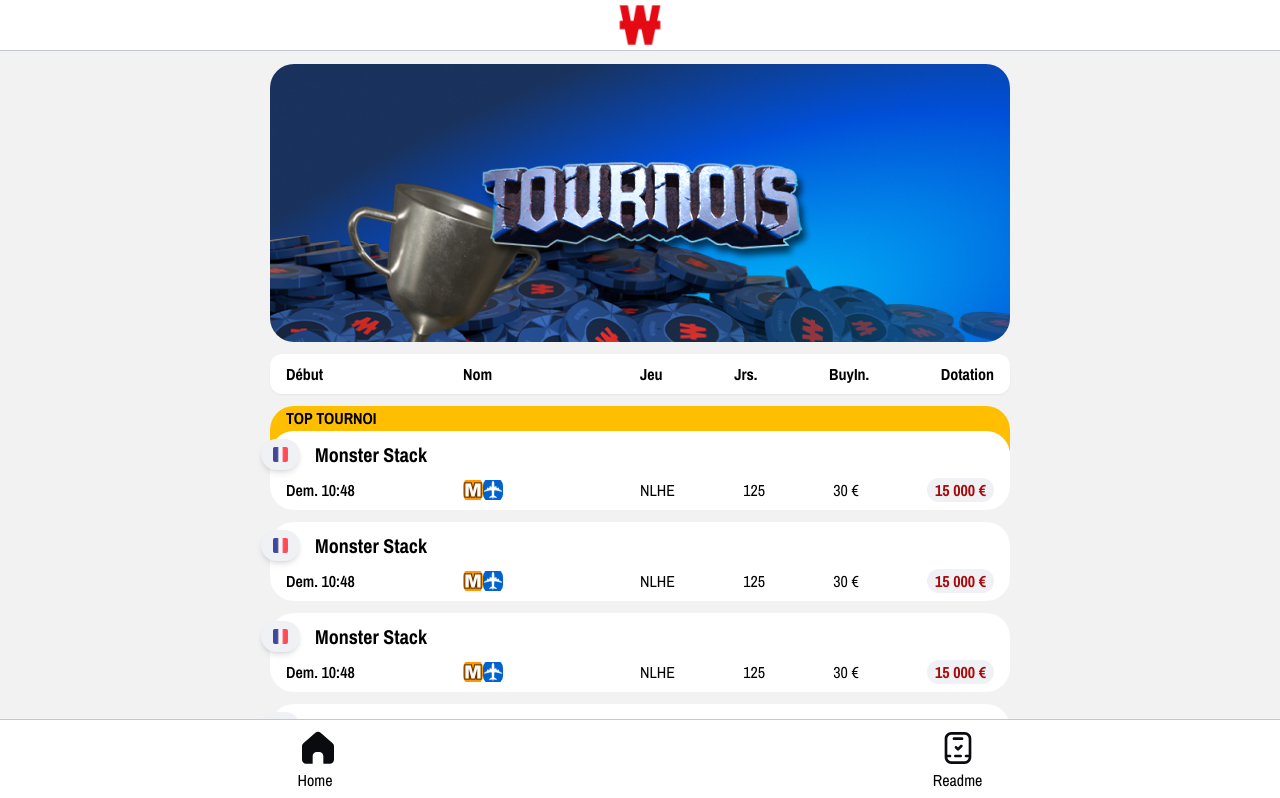
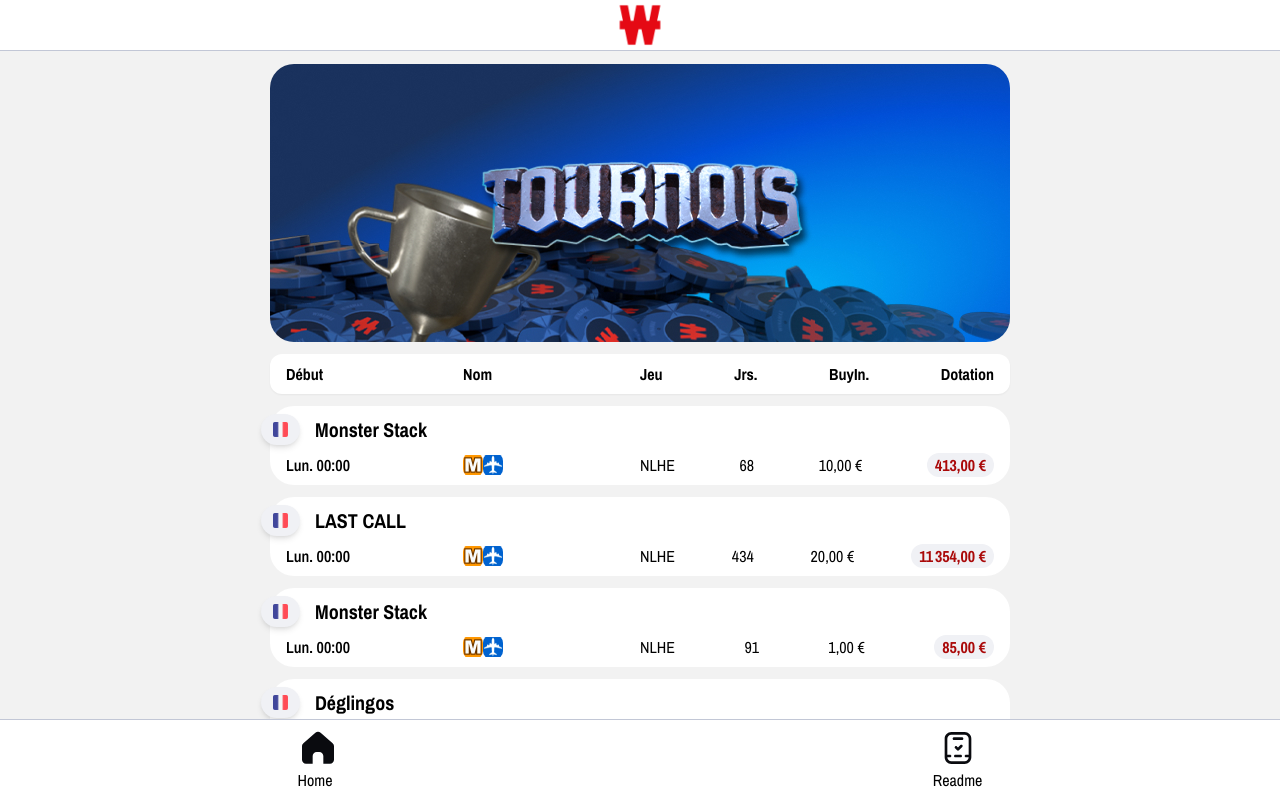
Before and after one commit to LaCause/front-winamax, a React (Vite) app: page / in a window 1280 px wide. Shown: the top 798 px of the page. Built offline with nearby package versions, Linux system fonts and the light colour scheme.

Commit message:
feat/add-hooks: add animation & tournament hooks

```diff
--- a/src/components/molecules/Tab/Tab.tsx
+++ b/src/components/molecules/Tab/Tab.tsx
@@ -5,8 +5,10 @@ import iconF from '/assets/icons/f.png'
 import React, { useEffect, useState } from 'react'
 import iconToken from '/assets/icons/token.svg'
 import { TabProps } from './Tab.model'
+import { formatCurrency, formatDate } from '../../../utils'
+import { useAnimations } from '../../../hook/useAnimations/useAnimations'
 
-const addTick = (isActive: TabProps['isActive']) => isActive ? <>
+const addTick = (isActive: boolean) => isActive ? <>
     <span className='flex justify-evenly px-1 rounded-3xl bg-primary-green ml-auto'>
         <img className='mr-1' src={iconTick} width={15}/>
         <b className='mr-2 font-archivoNarrowBold text-xl'>IN</b>
@@ -19,48 +21,31 @@ const addInfoBox = (hasInfoBox: TabProps['hasInfoBox']) => hasInfoBox ? <>
     </section>
 </> : null
 
-export const Tab: React.FC<TabProps> = ({ isActive, hasInfoBox, onClick }) => {
-    const border = isActive ? 'shadow-shadowTab' : null
-    const [firstAnimation, setFirstAnimation] = useState<string | null>()
-    const [secondAnimation, setSecondAnimation] = useState<string | null>()
-    const [thirdAnimation, setThirdAnimation] = useState<string | null>()
+export const Tab: React.FC<TabProps> = ({ hasInfoBox, tournament, addTournament, removeTournament }) => {
+    const [active, setActive] = useState<boolean>()
+    const { firstAnimation, secondAnimation, thirdAnimation} = useAnimations(active)
+
+    const handleClick = (event: React.MouseEvent<HTMLLIElement>) => setActive(!active);
+    const border = active ? 'shadow-shadowTab' : null
 
     useEffect(() => {
-        const firstInterval = setTimeout(() => {
-            if (isActive !== undefined) {
-                setFirstAnimation(isActive ? 'animate-running animate-moveFirstToken' : 'animate-running animate-moveFirstTokenReverse')
-            }
-        }, 100)
-
-        const secondInterval = setTimeout(() => {
-            if (isActive !== undefined) {
-                setSecondAnimation(isActive ? 'animate-running animate-moveSecondToken' : 'animate-running animate-moveSecondTokenReverse')
-            }
-        }, 200)
-
-        const thirdInterval = setTimeout(() => {
-            if (isActive !== undefined) {
-                setThirdAnimation(isActive ? 'animate-running animate-moveThirdToken' : 'animate-running animate-moveThirdTokenReverse')
-            }
-        }, 300)
-
-        return () => {
-            clearTimeout(firstInterval)
-            clearTimeout(secondInterval)
-            clearTimeout(thirdInterval)
+        if (active) {
+            addTournament(tournament)
+        } else {
+            removeTournament(tournament)
         }
-    }, [isActive])
+    }, [active])
 
     return <>
-        <li className='relative' onClick={onClick} >
+        <li key={tournament.tournamentId+1} className='relative' onClick={(event) => handleClick(event)} >
             {addInfoBox(hasInfoBox)}
             <section className={`relative flex flex-col text-black rounded-3xl bg-white py-2 px-4 gap-y-2 ${border} cursor-pointer`}>
                 <div className='flex items-center'>
                     <span className='flex py-2 px-3 rounded-3xl bg-primary-white relative -mr-[10px] right-[25px] shadow-md'>
                         <img className='object-contain' src={flagFR} width={15}/>
                     </span>
-                    <b className='font-archivoNarrowBold text-xl'>Monster Stack</b>
-                    {addTick(isActive)}
+                    <b className='font-archivoNarrowBold text-xl'>{tournament.name}</b>
+                    {active && addTick(active)}
                 </div>
                 <img src={iconToken} width={25} className={`animated-token opacity-0 ${firstAnimation}`}/>
                 <img src={iconToken} width={25} className={`animated-token opacity-0 ${secondAnimation}`}/>
@@ -68,7 +53,7 @@ export const Tab: React.FC<TabProps> = ({ isActive, hasInfoBox, onClick }) => {
                 <div className='flex'>
                     <div className='w-1/2 flex'>
                     <span className='w-1/2'>
-                        <time className='font-archivoNarrowSemiBold'>Dem. 10:48</time>
+                        <time className='font-archivoNarrowSemiBold'>{formatDate(tournament.startDate)}</time>
                     </span>
                     <span className='flex w-1/2'>
                         <img className='object-contain rounded-lg' src={iconM} width={20}/>
@@ -77,16 +62,16 @@ export const Tab: React.FC<TabProps> = ({ isActive, hasInfoBox, onClick }) => {
                     </div>
                     <div className='w-1/2 flex justify-between front)'>
                         <p className='font-archivoNarrow'>
-                            NLHE
+                            {tournament.limit}
                         </p>
                         <p className='font-archivoNarrow'>
-                            125
+                            {tournament.nbPlayers}
                         </p>
                         <p className='font-archivoNarrow'>
-                            30 €
+                            {formatCurrency(tournament.buyIn) }
                         </p>
                         <span className='font-archivoNarrowBold rounded-3xl bg-primary-grey px-2 text-primary-red'>
-                            15 000 €
+                            {formatCurrency(tournament.prizepool)}
                         </span>
                     </div>
                 </div>
--- /dev/null
+++ b/src/hook/useAnimations/useAnimations.model.ts
@@ -0,0 +1,5 @@
+export enum ANIMATION_TOKEN_TIMEOUT {
+    ONE = 100,
+    TWO = 200,
+    THREE = 300
+}
--- /dev/null
+++ b/src/hook/useAnimations/useAnimations.tsx
@@ -0,0 +1,40 @@
+import { useEffect, useState } from "react";
+import { ANIMATION_TOKEN_TIMEOUT } from "./useAnimations.model";
+
+export const useAnimations = (active?: boolean) => {
+    const [firstAnimation, setFirstAnimation] = useState<string | null>(null);
+    const [secondAnimation, setSecondAnimation] = useState<string | null>(null);
+    const [thirdAnimation, setThirdAnimation] = useState<string | null>(null);
+
+    useEffect(() => {
+        const firstAnimationTimeout = setTimeout(() => {
+            if (active !== undefined) {
+                setFirstAnimation(active ? 'animate-running animate-moveFirstToken' : 'animate-running animate-moveFirstTokenReverse');
+            }
+        }, ANIMATION_TOKEN_TIMEOUT.ONE);
+
+        const secondAnimationTimeout = setTimeout(() => {
+            if (active !== undefined) {
+                setSecondAnimation(active ? 'animate-running animate-moveSecondToken' : 'animate-running animate-moveSecondTokenReverse');
+            }
+        }, ANIMATION_TOKEN_TIMEOUT.TWO);
+
+        const thirdAnimationTimeout = setTimeout(() => {
+            if (active !== undefined) {
+                setThirdAnimation(active ? 'animate-running animate-moveThirdToken' : 'animate-running animate-moveThirdTokenReverse');
+            }
+        }, ANIMATION_TOKEN_TIMEOUT.THREE);
+
+        return () => {
+            clearTimeout(firstAnimationTimeout);
+            clearTimeout(secondAnimationTimeout);
+            clearTimeout(thirdAnimationTimeout);
+        };
+    }, [active]); // Dépend uniquement de `active`
+
+    return {
+        firstAnimation,
+        secondAnimation,
+        thirdAnimation
+    };
+};
--- /dev/null
+++ b/src/hook/useTournaments/useTournaments.model.ts
@@ -0,0 +1,13 @@
+export interface Tournament {
+    tournamentId: number
+    name: string
+    icons: string[]
+    nbPlayers: number
+    flag: string
+    limit: string
+    buyIn: number
+    prizepool: number
+    startDate: string
+  }
+
+export const MAX_TOURNAMENT_LIST = 350
--- /dev/null
+++ b/src/hook/useTournaments/useTournaments.tsx
@@ -0,0 +1,42 @@
+import { useEffect, useState } from "react"
+import { MAX_TOURNAMENT_LIST, Tournament } from "./useTournaments.model"
+
+export const useTournaments = () => {
+    const [tournamentList, setTournamentList] = useState<Tournament[]>()
+    const [allTournamentList, setAllTournamentList] = useState<Tournament[]>()
+    const [selectedTournaments, setSelectedTournaments] = useState<Tournament[]>([])
+
+    const addTournament = (tournament: Tournament): void | Tournament[] => {
+        setSelectedTournaments([...selectedTournaments, tournament])
+    }
+
+    const removeTournament = (tournament: Tournament) => {
+        setSelectedTournaments((prevTournaments) => {
+            const filteredTournaments = prevTournaments.filter(
+                (selectedTournament) => selectedTournament.tournamentId !== tournament.tournamentId
+            );
+            return filteredTournaments;
+        });
+    }
+
+    useEffect(() => {
+        const loadData = async (): Promise<void> => {
+          const response = await fetch('/sample-poker.json')
+          const data = await response.json() as Tournament[]
+
+          if (response.ok && data.length) {
+            setAllTournamentList(data)
+            setTournamentList(data.splice(0, MAX_TOURNAMENT_LIST))
+          }
+        }
+        loadData()
+        console.log(selectedTournaments)
+      }, [selectedTournaments])
+
+    return {
+        tournamentList,
+        selectedTournaments,
+        addTournament,
+        removeTournament
+    }
+}
--- a/src/templates/Home/Home.tsx
+++ b/src/templates/Home/Home.tsx
@@ -1,12 +1,11 @@
 import pokerBanner from '/images/tournois.jpg'
 import { Tab } from '../../components/molecules/Tab/Tab'
 import { HeaderTab } from '../../components/molecules/HeaderTab/HeaderTab'
-import { useState } from 'react'
+import { useTournaments } from '../../hook/useTournaments/useTournaments'
+import { useEffect } from 'react'
 
 export const Home = () => {
-  const [activeTab, setActiveTab] = useState<boolean>()
-
-  const handleClick = () => setActiveTab(!activeTab)
+  const { tournamentList, selectedTournaments, addTournament, removeTournament } = useTournaments()
 
   return <>
     <section className='flex flex-col px-3'>
@@ -16,15 +15,9 @@ export const Home = () => {
       <div>
         <ul className='flex flex-col gap-3'>
           <HeaderTab className='mt-3' />
-          <Tab hasInfoBox />
-          <Tab isActive={activeTab} onClick={handleClick}/>
-          <Tab />
-          <Tab />
-          <Tab />
-          <Tab />
-          <Tab />
-          <Tab />
-          <Tab hasInfoBox />
+          { tournamentList?.map((tournament, id) =>
+            <Tab key={id} tournament={tournament} selectedTournaments={selectedTournaments} addTournament={addTournament} removeTournament={removeTournament}/>
+          )}
         </ul>
       </div>
     </section>
--- a/src/templates/ReadMe/ReadMe.tsx
+++ b/src/templates/ReadMe/ReadMe.tsx
@@ -1,3 +1,25 @@
 export const ReadMe = () => {
-    return <h1>ReadMe</h1>
+    return <>
+    <section className="text-black container flex flex-col gap-y-4">
+        <h1 className="mt-4">ReadMe</h1>
+        <ul>
+            <b>Travail éffecuté</b>
+            <li>Architecture front - Atomic design</li>
+            <li>Ajout de tailwind pour une gestion flexibles des différents composants</li>
+        </ul>
+        <ul>
+            <b>Axes d'améliorations :</b>
+            <li>Ajouter un linter pour la qualité de code et le couplé à son IDE pour un formatage auto à chaques update de fichier</li>
+            <li>Ajouter i18n pour avoir des clé de traduction pour plusieurs pays</li>
+            <li>Ajouter un fichier storybook sur chaques composants pour que les UI / UX puissent avoir un playground des différents composants créer</li>
+            <li>Rendre les données persistantes entre vues</li>
+            <li>Créer un interval pour update les données en temps réel</li>
+            <li>Ajouter un darkmode</li>
+            <li>Ajouter une lazy load pour charger les prochains résultats et gagner en performance au chargement de la page</li>
+            <li>Écrire chaques composant pour qu'ils soit réutilisé comme par exemple : Title avec une props level pour savoir si c'est un h1 ou autres</li>
+            <li>Créer un backend for frontend qui permettra de centralisé les requetes afin</li>
+            <li>Créer un design system distant sous forme de package pour qu'il puisse etre utilisé à travers tout les différents projets en interne</li>
+        </ul>
+    </section>
+    </>
 }
--- /dev/null
+++ b/src/utils/index.ts
@@ -0,0 +1,11 @@
+export const formatDate = (startDate: string) => {
+    const daysOfWeek = ['Dim.', 'Lun.', 'Mar.', 'Mer.', 'Jeu.', 'Ven.', 'Sam.'];
+    const options = {
+      hour: 'numeric',
+      minute: 'numeric',
+    };
+    const date = new Date(startDate);
+    return daysOfWeek[date.getDay()] + ' ' + date.toLocaleTimeString('fr-FR', options as any)
+}
+
+export const formatCurrency = (number: number) => new Intl.NumberFormat('fr-FR', { style: 'currency', currency: 'EUR' }).format(number);
```
Also changed, not shown: src/components/molecules/Tab/Tab.model.tsx (+6 -1 lines).
